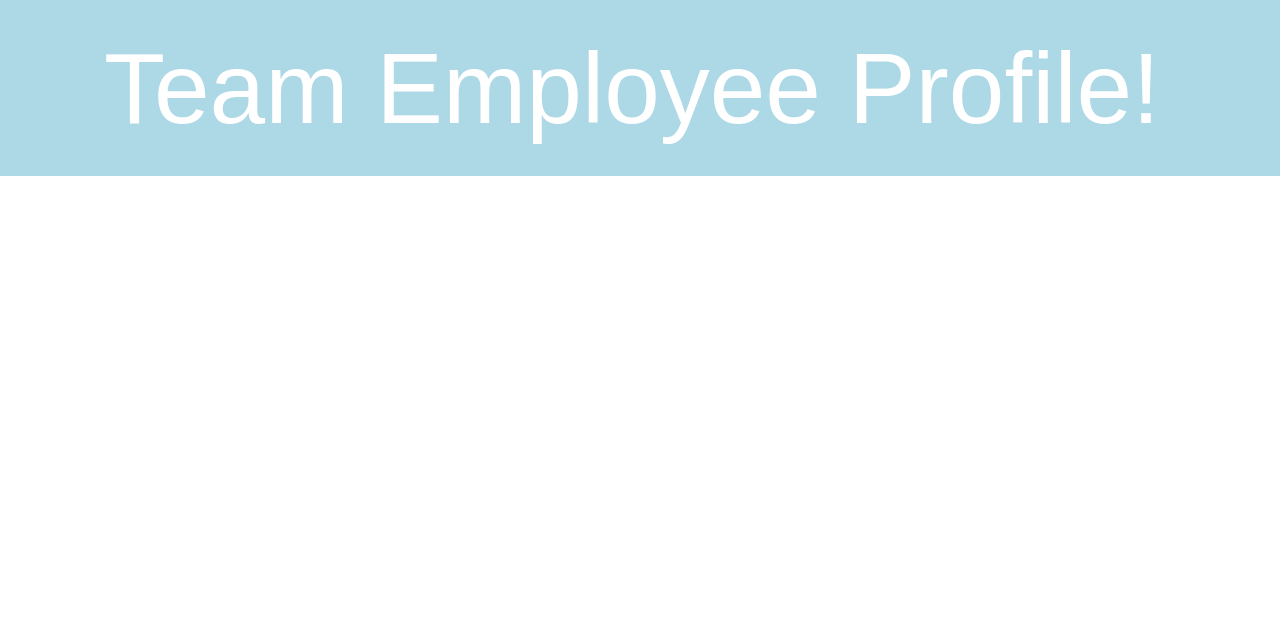
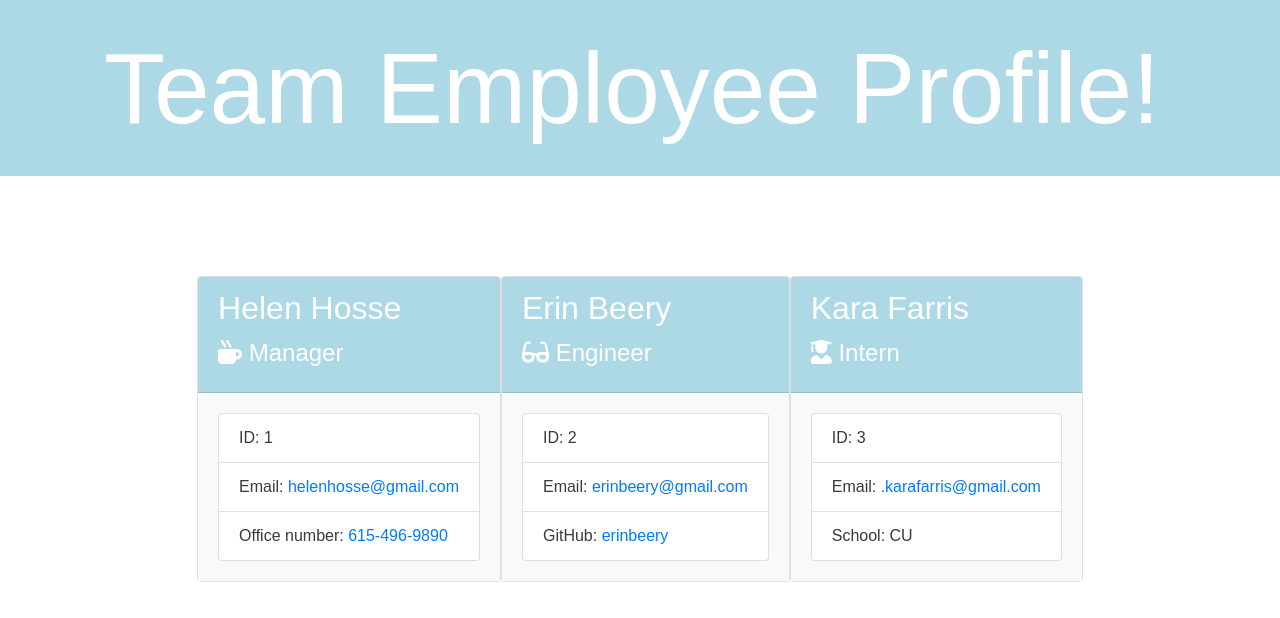
Before and after one commit to helenhosse/Profile-Generator, a website: page dist/index.html in a window 1280 px wide. Drawn offline with nearby package versions, Linux system fonts and the light colour scheme.

Commit message:
added extra html

```diff
--- a/dist/index.html
+++ b/dist/index.html
@@ -20,8 +20,47 @@
         <main>
             <div class="container">
                 <div class="row justify-content-center" id="team-cards">
-                    <!--Team Cards added here-->
+                    <div class="card employee-card">
+                        <div class="card-header">
+                            <h2 class="card-title">Helen Hosse</h2>
+                            <h4 class="card-title"><i class="fas fa-mug-hot"></i> Manager</h4>
+                        </div>
 
+                        <div class="card-body bg-light">
+                            <ul class="list-group text-dark">
+                                <li class="list-group-item">ID: 1</li>
+                                <li class="list-group-item">Email: <a href="mailto:helenhosse@gmail.com">helenhosse@gmail.com</a></li>
+                                <li class="list-group-item">Office number: <a href="tel:6154969890">615-496-9890</a></li>
+                            </ul>
+                        </div>
+                    </div>
+                    <div class="card employee-card">
+                        <div class="card-header">
+                            <h2 class="card-title">Erin Beery</h2>
+                            <h4 class="card-title"><i class="fas fa-glasses"></i> Engineer</h4>
+                        </div>
+
+                        <div class="card-body bg-light">
+                            <ul class="list-group text-dark">
+                                <li class="list-group-item">ID: 2</li>
+                                <li class="list-group-item">Email: <a href="mailto:erinbeery@gmail.com">erinbeery@gmail.com</a></li>
+                                <li class="list-group-item">GitHub: <a href="https://github.com/erinbeery" target="_blank" rel="noopener noreferrer">erinbeery</a></li>
+                            </ul>
+                        </div>
+                    </div>
+                    <div class="card employee-card">
+                        <div class="card-header">
+                            <h2 class="card-title">Kara Farris</h2>
+                            <h4 class="card-title"><i class="fas fa-user-graduate"></i> Intern</h4>
+                        </div>
+                        <div class="card-body bg-light">
+                            <ul class="list-group text-dark">
+                                <li class="list-group-item">ID: 3</li>
+                                <li class="list-group-item">Email: <a href="mailto:karafarris@gmail.com">.karafarris@gmail.com</a></li>
+                                <li class="list-group-item">School: CU</li>
+                            </ul>
+                        </div>
+                    </div>
                 </div>
             </div>
         </main>
```
